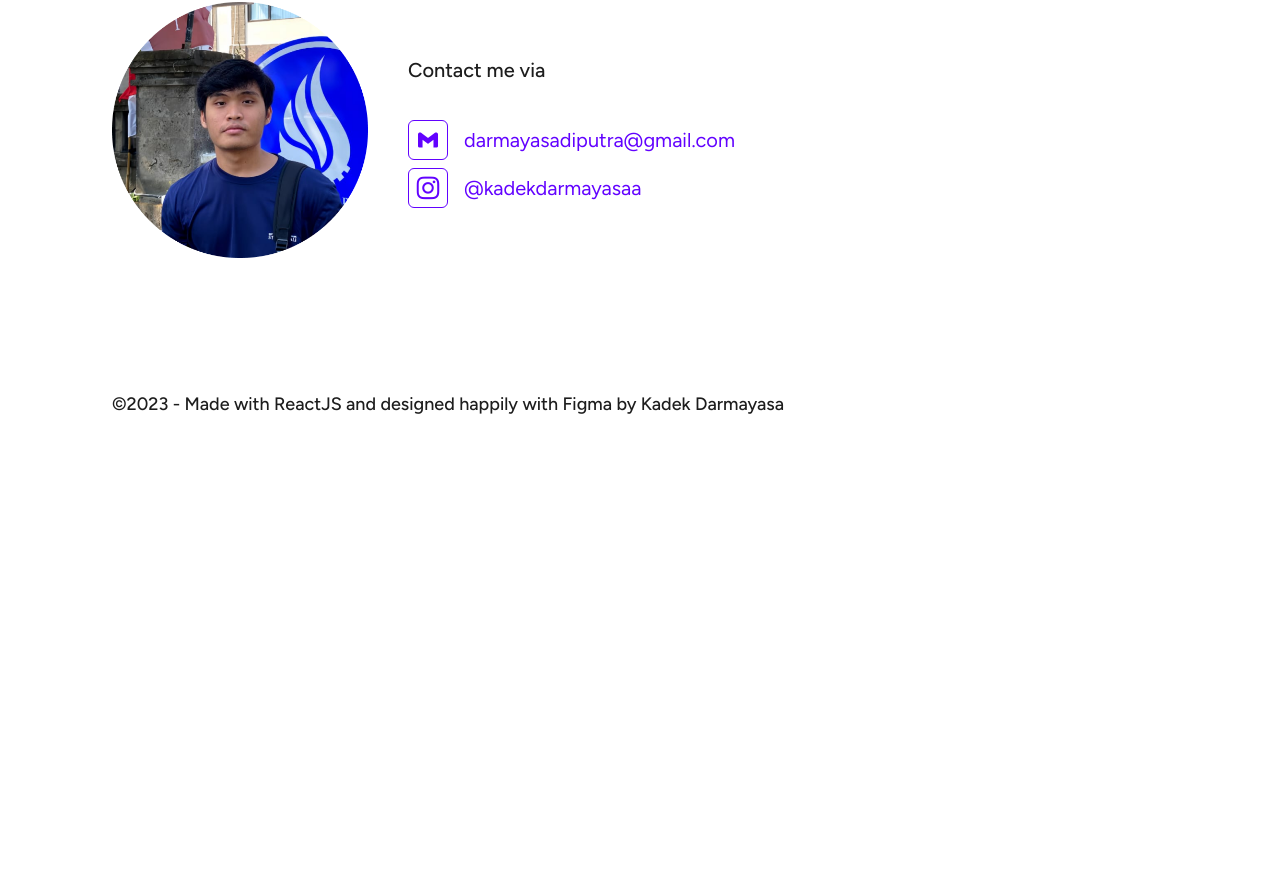
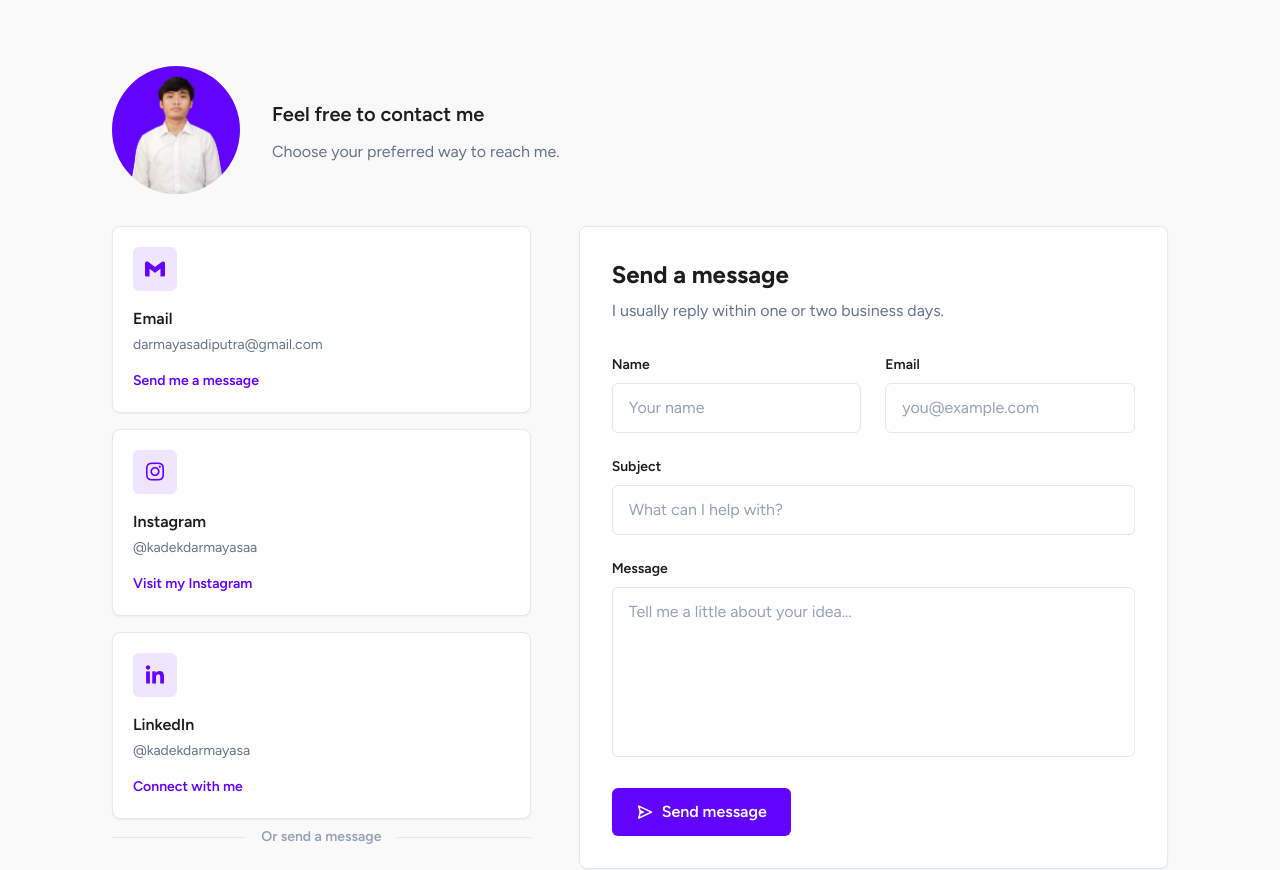
Before and after one commit to kadekdarmayasa/kadekdarmayasa.com, a React (Vite) app: page / in a window 1280 px wide. Shown: the part 3306-4176 px from the top of the page. Before the commit the page ends 3768 px from the top, so only its background shows below. Built offline with nearby package versions, Linux system fonts and the light colour scheme.

Commit message:
fix: replace outdated profile image and enhance contact form functionality

```diff
--- a/src/features/contact/index.tsx
+++ b/src/features/contact/index.tsx
@@ -1,62 +1,213 @@
-import darmaProfile2 from '@assets/images/darma-profile-2.png'
+import darmaProfile2 from '@assets/images/darma-profile.jpg'
 
+import type { FormEvent } from 'react'
 import { Tilt } from 'react-tilt'
 import { tilt } from '@config/tilt'
 
 const Contact = () => {
+  const handleSubmit = (event: FormEvent<HTMLFormElement>) => {
+    event.preventDefault()
+
+    const formData = new FormData(event.currentTarget)
+    const name = String(formData.get('name') ?? '')
+    const email = String(formData.get('email') ?? '')
+    const subject = String(formData.get('_subject') ?? '')
+    const message = String(formData.get('message') ?? '')
+    const body = `Name: ${name}\nEmail: ${email}\n\n${message}`
+
+    window.location.href = `mailto:darmayasadiputra@gmail.com?subject=${encodeURIComponent(
+      subject,
+    )}&body=${encodeURIComponent(body)}`
+  }
+
   return (
-    <section id='contact' className='px-8 text-black mt-20 scroll-mt-24'>
-      <div className='sm:container md:px-20'>
+    <section
+      id='contact'
+      className='mt-20 bg-light-gray px-4 py-16 text-black scroll-mt-24 sm:px-8 sm:py-20'>
+      <div className='w-full sm:container md:px-20'>
         <div>
           <h3 className='text-xl sm:text-2xl md:text-3xl block font-bold text-slate-500'>
             🤝 Let's Get In Touch
           </h3>
-          <h2 className='text-3xl sm:text-4xl md:text-5xl font-bold mt-10'>
+          <h2 className='mt-10 break-words text-3xl font-bold sm:text-4xl md:text-5xl'>
             Do you have any project ideas or just want to say hi?
           </h2>
         </div>
 
-        <div className='flex mt-12 md:mt-24 gap-10 flex-col md:flex-row md:items-center'>
+        <div className='mt-12 flex flex-col gap-8 md:mt-20'>
+          <div className='flex min-w-0 flex-col gap-6 sm:flex-row sm:items-center sm:gap-8'>
             <Tilt options={{ ...tilt, axis: false }}>
               <img
                 src={darmaProfile2}
                 alt='Darmayasa at his college'
-              className='h-64 w-64'
+                className='h-32 w-32 shrink-0 self-center rounded-full object-cover sm:self-auto'
                 loading='lazy'
               />
             </Tilt>
-          <div>
-            <p className='text-xl leading-9 mb-8 font-medium'>Contact me via</p>
-            <div>
+            <div className='min-w-0'>
+              <p className='mb-2 text-xl font-semibold leading-9'>
+                Feel free to contact me
+              </p>
+              <p className='max-w-xl text-slate-500'>
+                {' '}
+                Choose your preferred way to reach me.
+              </p>
+            </div>
+          </div>
+
+          <div className='flex flex-col gap-8 lg:flex-row lg:items-start lg:gap-12'>
+            <div className='w-full lg:w-5/12'>
+              <div className='grid min-w-0 gap-4 md:grid-cols-3 lg:grid-cols-1'>
                 <a
                   href='mailto:darmayasadiputra@gmail.com'
-                className='flex items-center group mb-2'
-                rel='noopener noreferrer'
-                target='_blank'>
-                <Tilt options={{ ...tilt, axis: false }}>
-                  <div className='border-purple border-[1px] w-10 h-10 rounded-md flex items-center justify-center transition-all mr-4 group group-hover:bg-purple'>
-                    <i className='bx bxl-gmail text-purple text-2xl group-hover:text-white' />
+                  className='group min-w-0 rounded-lg border border-slate-200 bg-white p-5 shadow-sm transition hover:-translate-y-1 hover:border-purple hover:shadow-md'
+                  rel='noopener noreferrer'>
+                  <div className='mb-4 flex h-11 w-11 items-center justify-center rounded-md bg-purple/10'>
+                    <i
+                      className='bx bxl-gmail text-2xl text-purple'
+                      aria-hidden='true'
+                    />
                   </div>
-                </Tilt>
-                <span className='text-md sm:text-xl leading-9 font-regular text-purple'>
+                  <p className='font-semibold'>Email</p>
+                  <p className='mt-1 break-all text-sm text-slate-500'>
                     darmayasadiputra@gmail.com
+                  </p>
+                  <span className='mt-4 inline-block text-sm font-semibold text-purple'>
+                    Send me a message
                   </span>
                 </a>
+
                 <a
                   href='https://www.instagram.com/kadekdarmayasaa'
                   target='_blank'
                   rel='noopener noreferrer'
-                className='flex items-center group'>
-                <Tilt options={{ ...tilt, axis: false }}>
-                  <div className='border-purple border-[1px] w-10 h-10 rounded-md flex items-center justify-center group-hover:bg-purple transition-all mr-4'>
-                    <i className='bx bxl-instagram text-3xl group-hover:text-white text-purple'></i>
+                  className='group min-w-0 rounded-lg border border-slate-200 bg-white p-5 shadow-sm transition hover:-translate-y-1 hover:border-purple hover:shadow-md'>
+                  <div className='mb-4 flex h-11 w-11 items-center justify-center rounded-md bg-purple/10'>
+                    <i
+                      className='bx bxl-instagram text-2xl text-purple'
+                      aria-hidden='true'
+                    />
                   </div>
-                </Tilt>
-                <span className='text-md sm:text-xl leading-9 font-regular text-purple'>
+                  <p className='font-semibold'>Instagram</p>
+                  <p className='mt-1 text-sm text-slate-500'>
                     @kadekdarmayasaa
+                  </p>
+                  <span className='mt-4 inline-block text-sm font-semibold text-purple'>
+                    Visit my Instagram
+                  </span>
+                </a>
+
+                <a
+                  href='https://linkedin.com/in/kadekdarmayasa'
+                  target='_blank'
+                  rel='noopener noreferrer'
+                  className='group min-w-0 rounded-lg border border-slate-200 bg-white p-5 shadow-sm transition hover:-translate-y-1 hover:border-purple hover:shadow-md'>
+                  <div className='mb-4 flex h-11 w-11 items-center justify-center rounded-md bg-purple/10'>
+                    <i
+                      className='bx bxl-linkedin text-2xl text-purple'
+                      aria-hidden='true'
+                    />
+                  </div>
+                  <p className='font-semibold'>LinkedIn</p>
+                  <p className='mt-1 text-sm text-slate-500'>@kadekdarmayasa</p>
+                  <span className='mt-4 inline-block text-sm font-semibold text-purple'>
+                    Connect with me
                   </span>
                 </a>
               </div>
+
+              <div className='flex items-center gap-4 py-2 text-sm font-semibold text-slate-400'>
+                <span className='h-px flex-1 bg-slate-200' />
+                <span>Or send a message</span>
+                <span className='h-px flex-1 bg-slate-200' />
+              </div>
+            </div>
+
+            <form
+              onSubmit={handleSubmit}
+              className='w-full max-w-3xl rounded-lg border border-slate-200 bg-white p-4 text-black shadow-sm shadow-slate-200/40 sm:p-8 lg:w-7/12'>
+              <div className='mb-8'>
+                <p className='text-2xl font-bold'>Send a message</p>
+                <p className='mt-2 text-slate-500'>
+                  I usually reply within one or two business days.
+                </p>
+              </div>
+
+              <div className='grid gap-6 sm:grid-cols-2'>
+                <div>
+                  <label
+                    htmlFor='contact-name'
+                    className='mb-2 block text-sm font-semibold'>
+                    Name
+                  </label>
+                  <input
+                    id='contact-name'
+                    name='name'
+                    type='text'
+                    required
+                    autoComplete='name'
+                    placeholder='Your name'
+                    className='w-full rounded-md border border-slate-200 bg-white px-4 py-3 outline-none transition placeholder:text-slate-400 focus:border-purple focus:ring-2 focus:ring-purple/20'
+                  />
+                </div>
+
+                <div>
+                  <label
+                    htmlFor='contact-email'
+                    className='mb-2 block text-sm font-semibold'>
+                    Email
+                  </label>
+                  <input
+                    id='contact-email'
+                    name='email'
+                    type='email'
+                    required
+                    autoComplete='email'
+                    placeholder='you@example.com'
+                    className='w-full rounded-md border border-slate-200 bg-white px-4 py-3 outline-none transition placeholder:text-slate-400 focus:border-purple focus:ring-2 focus:ring-purple/20'
+                  />
+                </div>
+
+                <div className='sm:col-span-2'>
+                  <label
+                    htmlFor='contact-subject'
+                    className='mb-2 block text-sm font-semibold'>
+                    Subject
+                  </label>
+                  <input
+                    id='contact-subject'
+                    name='_subject'
+                    type='text'
+                    required
+                    placeholder='What can I help with?'
+                    className='w-full rounded-md border border-slate-200 bg-white px-4 py-3 outline-none transition placeholder:text-slate-400 focus:border-purple focus:ring-2 focus:ring-purple/20'
+                  />
+                </div>
+
+                <div className='sm:col-span-2'>
+                  <label
+                    htmlFor='contact-message'
+                    className='mb-2 block text-sm font-semibold'>
+                    Message
+                  </label>
+                  <textarea
+                    id='contact-message'
+                    name='message'
+                    required
+                    rows={6}
+                    placeholder='Tell me a little about your idea...'
+                    className='w-full resize-none rounded-md border border-slate-200 bg-white px-4 py-3 outline-none transition placeholder:text-slate-400 focus:border-purple focus:ring-2 focus:ring-purple/20'
+                  />
+                </div>
+              </div>
+
+              <button
+                type='submit'
+                className='mt-6 inline-flex items-center gap-2 rounded-md bg-purple px-6 py-3 font-semibold text-white transition-all hover:shadow-xl hover:shadow-purple/10 focus:outline-none focus:ring-2 focus:ring-purple focus:ring-offset-2'>
+                <i className='bx bx-send text-lg' aria-hidden='true' />
+                Send message
+              </button>
+            </form>
           </div>
         </div>
       </div>
```
Also changed, not shown: src/assets/images/darma-profile-2.png (deleted), src/assets/images/darma-profile.jpg (added). Lines whose indentation alone changed are shown as unchanged.
